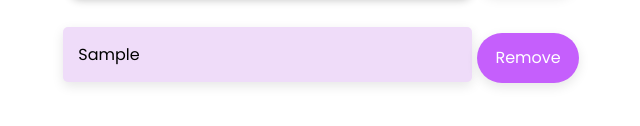
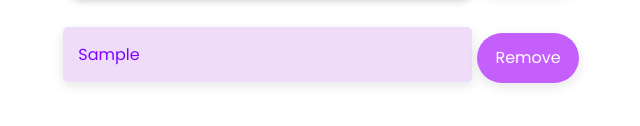
Before and after one commit to nizamaniali/todolist, a plain HTML site: page index.html in a window 1280 px wide. Both pictures are taken after typing "Sample" into the empty fields and a click on the button "Add". Shown: the part 168-294 px from the top of the page, 319-959 px from the left. Drawn offline with Linux system fonts and the light colour scheme.

Commit message:
styling for font color

```diff
--- a/style.css
+++ b/style.css
@@ -8,6 +8,9 @@ p {
 
   /* background-color: lightgray; */
   background-color: #efdcf9;
+
+  /* color: #6801a0; */
+  color: #7d04ff;
 
   width: 30%;
   word-break: break-word;
```
